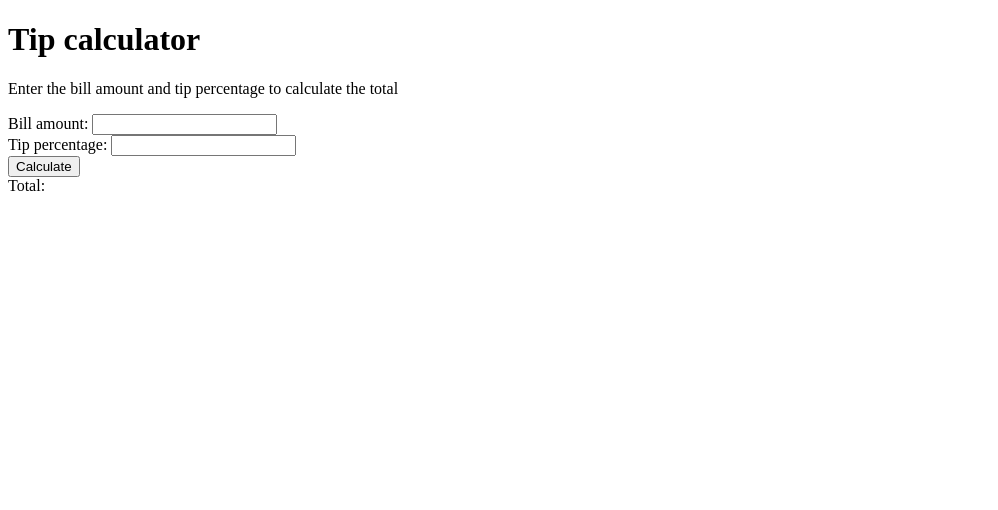
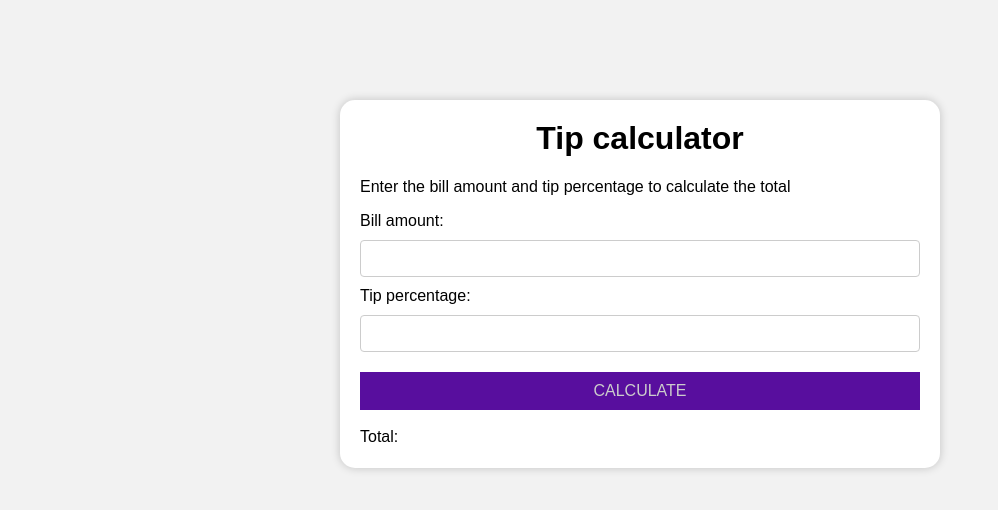
Before and after one commit to Mola26/tip-calculator, a plain HTML site: page index.html in a window 1280 px wide. Shown: the whole page, without its empty margins (0-998 px from the left). Drawn offline with Linux system fonts and the light colour scheme.

Commit message:
updated css file

```diff
--- a/index.html
+++ b/index.html
@@ -19,7 +19,7 @@
       <button id="calculate">Calculate</button>
       <br />
       <label for="total">Total:</label>
-      <span is="total"></span>
+      <span id="total"></span>
     </div>
   </body>
 </html>
--- a/style.css
+++ b/style.css
@@ -0,0 +1,48 @@
+* {
+  box-sizing: border-box;
+}
+
+body {
+  background-color: #f2f2f2;
+  font-family: Arial, Helvetica, sans-serif;
+}
+.container {
+  background-color: white;
+  max-width: 600px;
+  margin: 100px auto;
+  padding: 20px;
+  box-shadow: 0 0 10px rgba(0, 0, 0, 0.2);
+  border-radius: 15px;
+}
+h1 {
+  margin-top: 0;
+  text-align: center;
+}
+input {
+  padding: 10px;
+  border: 1px solid #ccc;
+  border-radius: 4px;
+  margin: 10px 0;
+  width: 100%;
+}
+button {
+  background-color: rgb(88, 14, 158);
+  color: #ccc;
+  border: none;
+  cursor: pointer;
+  margin: 10px 0;
+  width: 100%;
+  padding: 10px;
+  font-size: medium;
+  text-transform: uppercase;
+  transition: background-color 0.2s ease;
+}
+
+button:hover {
+  background-color: rgb(198, 41, 127);
+}
+#total {
+  font-size: 24px;
+  font-weight: bold;
+  margin-top: 10px;
+}
```
